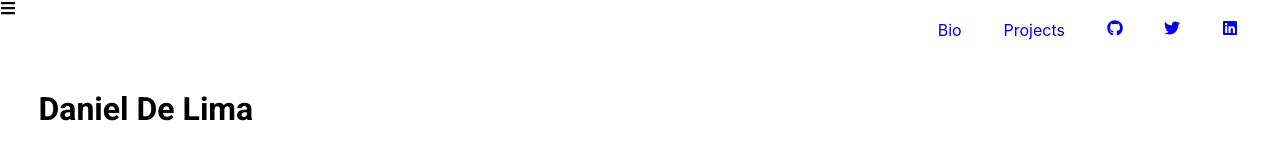
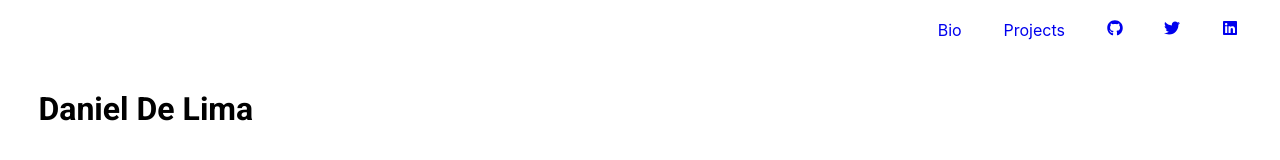
Before and after one commit to dndanli/dndanli-homepage, a React (Create React App) app in the folder homepage/: page / in a window 1280 px wide. Shown: the top 160 px of the page. Built offline with nearby package versions, Linux system fonts and the light colour scheme.

Commit message:
files cleanup, styles update

```diff
--- a/homepage/src/components/Main/Main.js
+++ b/homepage/src/components/Main/Main.js
@@ -23,10 +23,6 @@ const defaultStyle = {
 const headerStyle = {
   color: "black",
   fontFamily: "Roboto, sans-serif",
-};
-
-const headerTextSTyle = {
-  marginBottom: 0.5,
 };
 
 const mainStylesLight = {
--- a/homepage/src/components/Navbar/Navbar.js
+++ b/homepage/src/components/Navbar/Navbar.js
@@ -17,8 +17,8 @@ const containerStyle = {
   alignItems: "flex-end",
 };
 
-const listStyle = {
-  listStyle: "none",
+const menuIconStyle = {
+  visibility: "hidden",
 };
 
 const Navbar = () => {
@@ -30,8 +30,8 @@ const Navbar = () => {
 
   return (
     <div>
-      <nav className="nav-items">
-        <div className="menu-icon" onClick={toggleMenu}>
+      <nav>
+        <div style={menuIconStyle} onClick={toggleMenu}>
           <i>{!clicked ? <FaBars /> : <FaWindowClose />}</i>
         </div>
       </nav>
@@ -40,7 +40,7 @@ const Navbar = () => {
         <ul style={navItemsStyle}>
           {NavItems.map((el, index) => {
             return (
-              <li style={listStyle}>
+              <li style={{ listStyle: "none" }} key={index}>
                 <a style={{ textDecoration: "none" }} href={el.url}>
                   {el.title}
                 </a>
```
